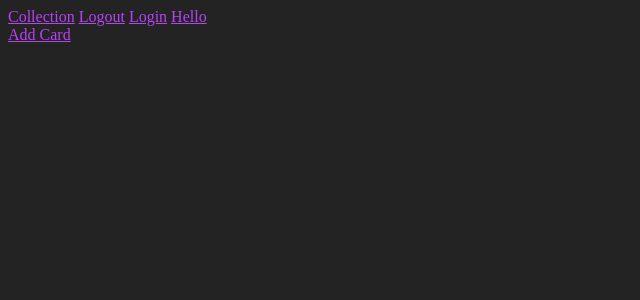
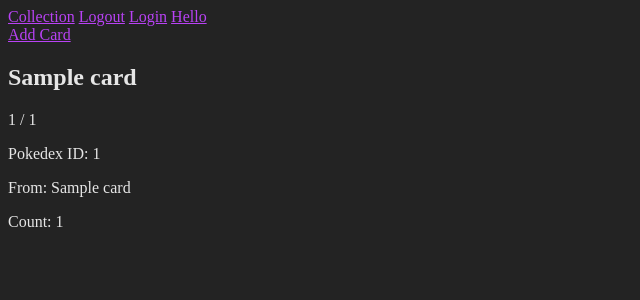
Before and after one commit to MisterrLuck/Pokemon_Collection, a Flask app: page /home in a window 1280 px wide. Shown: the top 300 px of the page, without its empty margins (0-640 px from the left). Run offline with Flask 3, Linux system fonts and the light colour scheme; tables that the repository leaves empty hold one stand-in row (values such as "Sample post").

Commit message:
Displays all the added cards on the home page

```diff
--- a/src/app.py
+++ b/src/app.py
@@ -18,7 +18,9 @@ def hello_world():
 
 @app.route("/home")
 def home():
-    return render_template("home.html")
+    # cards = Card.query.filter_by(user="Josh").all()
+    cards = Card.query.all()
+    return render_template("home.html", cards=cards)
 
 @app.route("/new", methods=["GET", "POST"])
 def new_card():
@@ -29,7 +31,7 @@ def new_card():
         second_num = request.form["second_num"]
         set_name = request.form["set"]
         count = request.form["count"]
-        card = Card(card_name, "Josh", poke_id, first_num, second_num, count)
+        card = Card(card_name, "Josh", poke_id, first_num, second_num, count, set_name)
         db_session.add(card)
         db_session.commit()
         return redirect(url_for("home"))
--- a/src/models.py
+++ b/src/models.py
@@ -30,12 +30,14 @@ class Card(Base):
     count = Column(Integer)
     # image - add a web scraper that searches for the images based on the information
 
-    def __init__(self, name=None, user=None, poke_id=0, first=0, second=0, count=1):
+    def __init__(self, name=None, user=None, poke_id=0, first=0, second=0, count=1, set_name=None):
         self.name = name
+        self.user = user
         self.count = count
         self.pokedex_id = poke_id
         self.first_num = first
         self.second_num = second
+        self.set_name = set_name
 
     def __repr__(self):
         return f"<Card {self.name!r} {self.first_num}/{self.second_num}>"
--- a/src/templates/home.html
+++ b/src/templates/home.html
@@ -6,4 +6,16 @@
 {% block content %}
 		<a href="{{ url_for('new_card') }}">Add Card</a>
 
+		{% for card in cards %}
+			<div class="card">
+				<h2>{{ card.name }}</h2>
+				<p>{{ card.first_num }} / {{ card.second_num }}</p>
+				<p>Pokedex ID: {{ card.pokedex_id }}</p>
+				<p>From: {{ card.set_name }}</p>
+				<p>Count: {{ card.count }}</p>
+			</div>
+		{% else %}
+			<h3>No cards in your collection :(</h3>
+		{% endfor %}
+
 {% endblock %}
```
